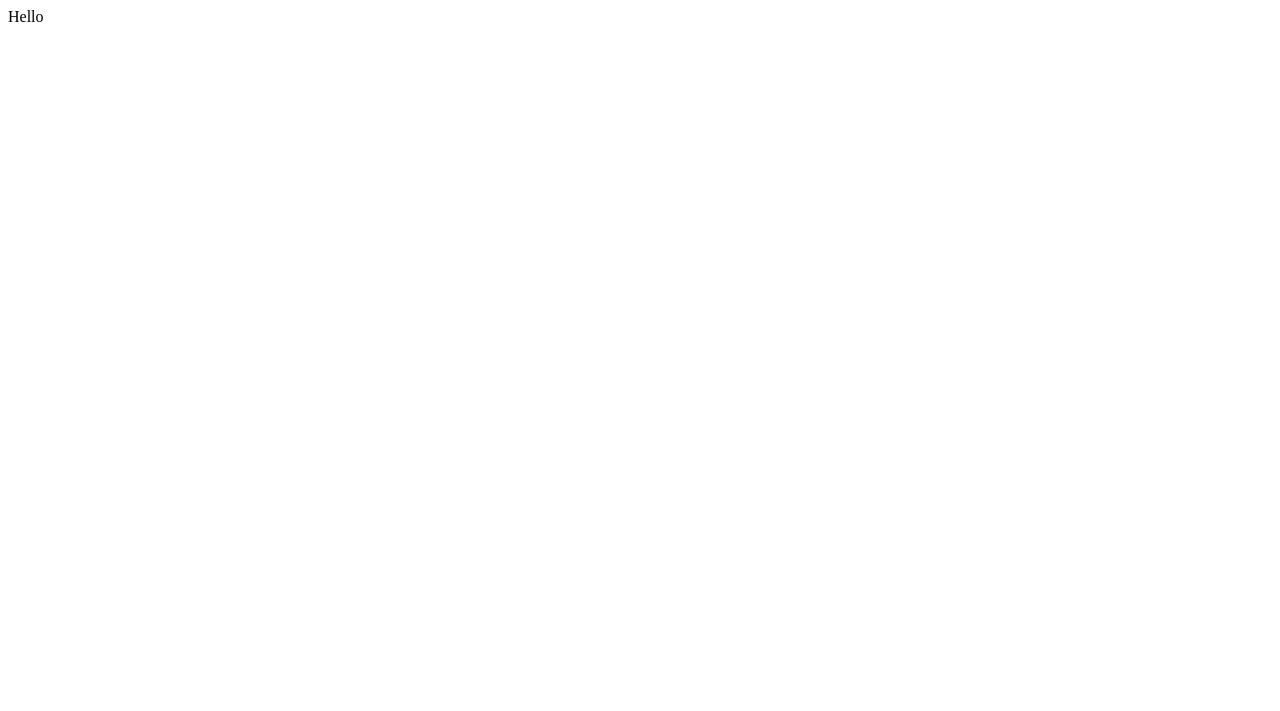
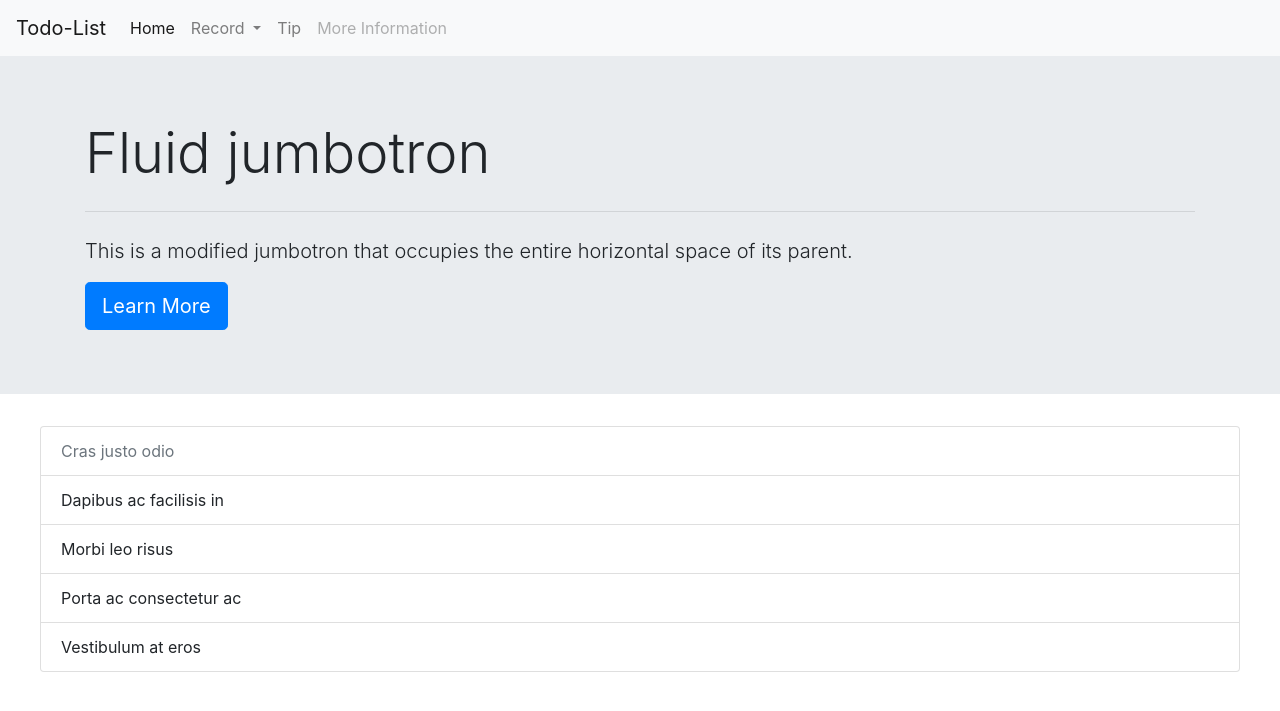
Before and after one commit to Yu-Chun1214/Todo-List-WebApp, a Flask app: page / in a window 1280 px wide. Before the commit the part shown is almost empty. Shown: the top 711 px of the page. Run offline with Flask 2, Linux system fonts and the light colour scheme; some libraries are stand-ins or nearby versions.

Commit message:
first commit

```diff
--- a/templates/index.html
+++ b/templates/index.html
@@ -1 +1,63 @@
-<span>Hello</span>
+<!DOCTYPE html>
+<html lang="en">
+<head>
+    <meta charset="UTF-8">
+    <meta name="viewport" content="width=device-width, initial-scale=1.0">
+    <meta http-equiv="X-UA-Compatible" content="ie=edge">
+    <title>Document</title>
+    <link rel="stylesheet" href="https://stackpath.bootstrapcdn.com/bootstrap/4.1.3/css/bootstrap.min.css" integrity="sha384-MCw98/SFnGE8fJT3GXwEOngsV7Zt27NXFoaoApmYm81iuXoPkFOJwJ8ERdknLPMO" crossorigin="anonymous">
+</head>
+<body>
+        <nav class="navbar navbar-expand-lg navbar-light bg-light">
+                <a class="navbar-brand" href="#">Todo-List</a>
+                <button class="navbar-toggler" type="button" data-toggle="collapse" data-target="#navbarSupportedContent" aria-controls="navbarSupportedContent" aria-expanded="false" aria-label="Toggle navigation">
+                  <span class="navbar-toggler-icon"></span>
+                </button>
+                <div class="collapse navbar-collapse" id="navbarSupportedContent">
+                  <ul class="navbar-nav mr-auto">
+                    <li class="nav-item active">
+                      <a class="nav-link" href="/templates/index.html"">Home <span class="sr-only">(current)</span></a>
+                    </li>
+                    <li class="nav-item dropdown">
+                      <a class="nav-link dropdown-toggle" href="#" id="navbarDropdown" role="button" data-toggle="dropdown" aria-haspopup="true" aria-expanded="false">
+                        Record
+                      </a>
+                      <div class="dropdown-menu" aria-labelledby="navbarDropdown">
+                        <a class="dropdown-item" href="#">Add</a>
+                        <a class="dropdown-item" href="#">Edit</a>
+                        <a href="#" class="dropdown-item">Delete</a>
+                      </div>
+                    </li>
+                    <li>
+                        <a href="#" class="nav-link disable">Tip</a>
+                    </li>
+                    <li class="nav-item">
+                      <a class="nav-link disabled" href="#">More Information</a>
+                    </li>
+                  </ul>
+                </div>
+        </nav>
+        <div class="jumbotron jumbotron-fluid">
+            <div class="container">
+                <h1 class="display-4">Fluid jumbotron</h1>
+                <hr class="my-4">
+                <p class="lead">This is a modified jumbotron that occupies the entire horizontal space of its parent.</p>
+                <button type="submit" class="btn btn-primary btn-lg">
+                        Learn More
+                    </button>
+            </div>
+        </div>
+        <div id='Todo-List' style="margin:0px auto;width: 1200px;">
+                <ul class="list-group"style="margin:0px;">
+                        <li class="list-group-item disabled">Cras justo odio</li>
+                        <li class="list-group-item">Dapibus ac facilisis in</li>
+                        <li class="list-group-item">Morbi leo risus</li>
+                        <li class="list-group-item">Porta ac consectetur ac</li>
+                        <li class="list-group-item">Vestibulum at eros</li>
+                </ul>
+        </div>
+    <script src="https://code.jquery.com/jquery-3.3.1.slim.min.js" integrity="sha384-q8i/X+965DzO0rT7abK41JStQIAqVgRVzpbzo5smXKp4YfRvH+8abtTE1Pi6jizo" crossorigin="anonymous"></script>
+    <script src="https://cdnjs.cloudflare.com/ajax/libs/popper.js/1.14.3/umd/popper.min.js" integrity="sha384-ZMP7rVo3mIykV+2+9J3UJ46jBk0WLaUAdn689aCwoqbBJiSnjAK/l8WvCWPIPm49" crossorigin="anonymous"></script>
+    <script src="https://stackpath.bootstrapcdn.com/bootstrap/4.1.3/js/bootstrap.min.js" integrity="sha384-ChfqqxuZUCnJSK3+MXmPNIyE6ZbWh2IMqE241rYiqJxyMiZ6OW/JmZQ5stwEULTy" crossorigin="anonymous"></script>
+</body>
+</html>
```
